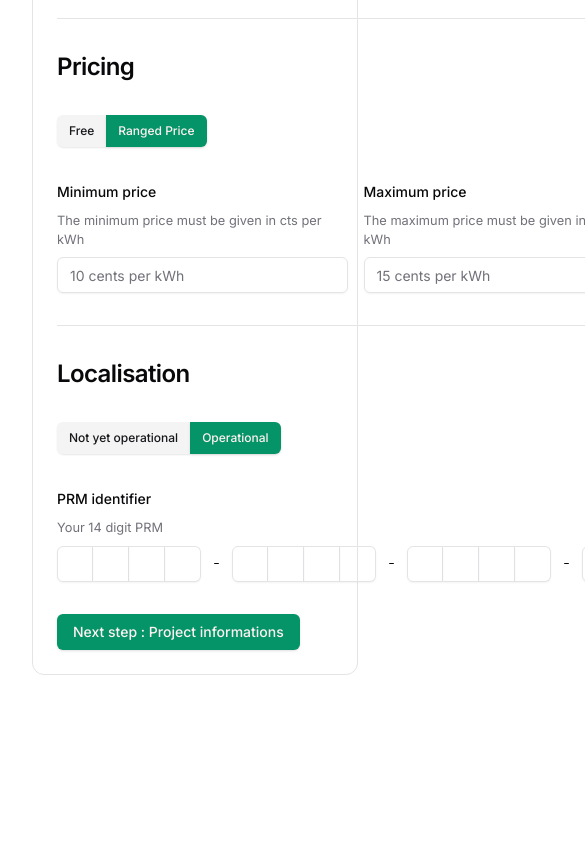
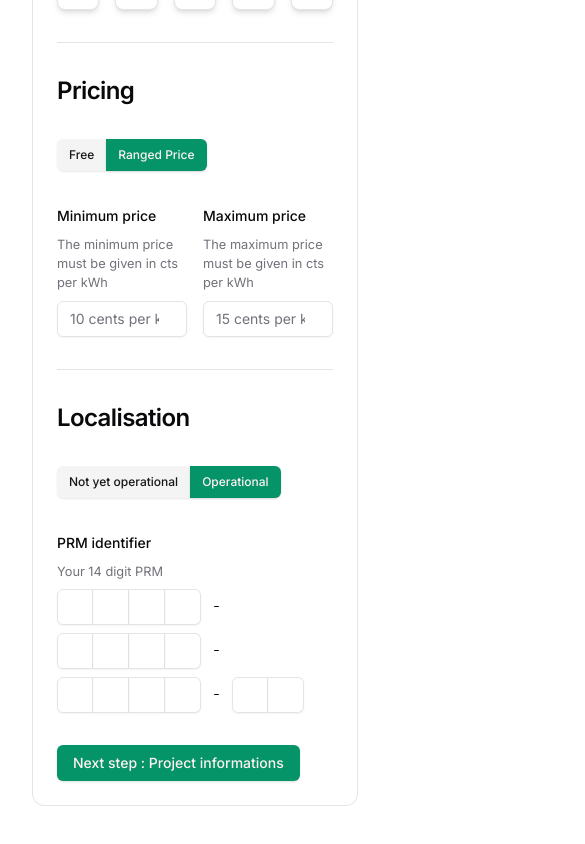
Before and after one commit to thomas1Gaillot/ultimate-side-project, a Next.js app: page /form-made-with-zod in a window 390 px wide. Shown: the part 972-1816 px from the top of the page, 585 px wide, since content can reach past the window. Before the commit the page ends 1743 px from the top, so only its background shows below. Built offline with nearby package versions, Linux system fonts and the light colour scheme.

Commit message:
PRM identifier OTP responsive

```diff
--- a/app/form-made-with-zod/page.tsx
+++ b/app/form-made-with-zod/page.tsx
@@ -312,13 +312,14 @@ function ProfileForm() {
                                     </FormDescription>
                                     <FormControl>
                                         <InputOTP onChange={field.onChange} maxLength={14} pattern="^[0-9]+$">
+                                            <div className="flex flex-wrap gap-2 items-center">
                                                 <InputOTPGroup>
                                                     <InputOTPSlot index={0}/>
                                                     <InputOTPSlot index={1}/>
                                                     <InputOTPSlot index={2}/>
                                                     <InputOTPSlot index={3}/>
                                                 </InputOTPGroup>
-                                            <InputOTPSeparator/>
+                                                <InputOTPSeparator />
                                                 <InputOTPGroup>
                                                     <InputOTPSlot index={4}/>
                                                     <InputOTPSlot index={5}/>
@@ -337,6 +338,7 @@ function ProfileForm() {
                                                     <InputOTPSlot index={12}/>
                                                     <InputOTPSlot index={13}/>
                                                 </InputOTPGroup>
+                                            </div>
                                         </InputOTP>
                                     </FormControl>
                                     <FormMessage/>
```
Lines whose indentation alone changed are shown as unchanged.
